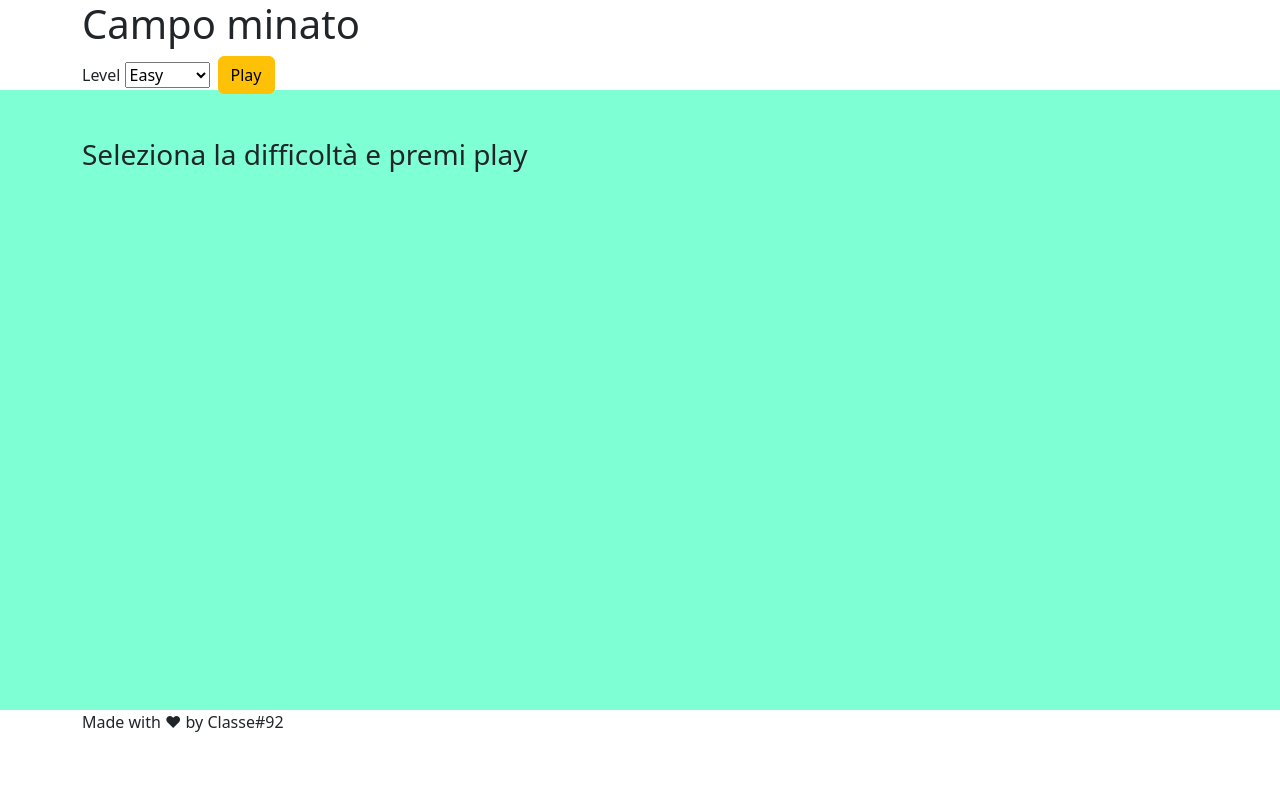
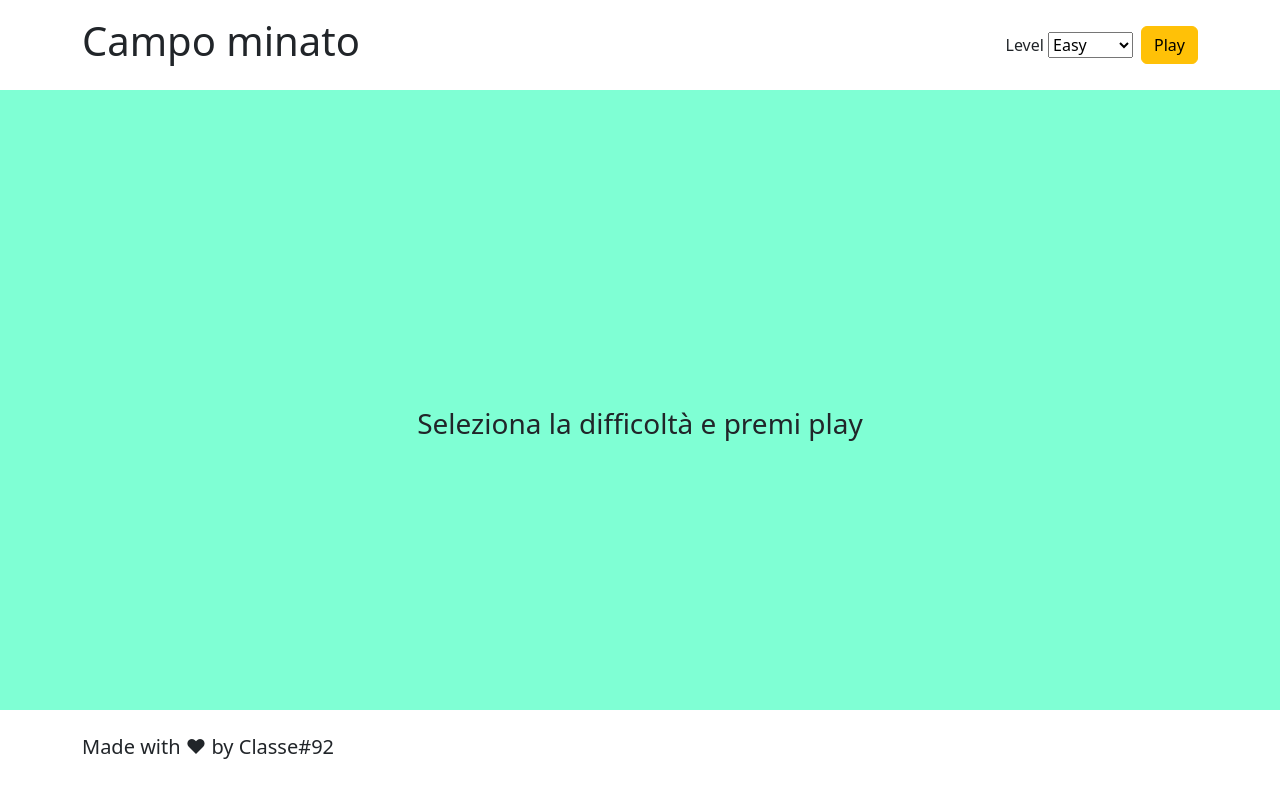
Before and after one commit to ariannadrovandi/js-campominato-grid, a plain HTML site: page index.html in a window 1280 px wide. Drawn offline with nearby package versions, Linux system fonts and the light colour scheme.

Commit message:
added properties to container

```diff
--- a/index.html
+++ b/index.html
@@ -13,7 +13,7 @@
 
    <div class="wrapper">
     <header>
-        <div class="container">
+        <div class="container h-100 d-flex justify-content-between align-items-center">
             <h1>Campo minato</h1>
 
             <form id="levelForm" class="d-flex align-items-center">
@@ -31,7 +31,7 @@
     </header>
 
     <main>
-        <div class="container">
+        <div class="container d-flex flex-column justify-content-center align-items-center h-100">
             <div id="playground" class="m-5">
 
             </div>
@@ -40,7 +40,7 @@
     </main>
 
     <footer>
-        <div class="container">
+        <div class="container d-flex align-items-center h-100 fs-5">
             <p>Made with &hearts; by Classe#92</p>
         </div>
     </footer>
```
